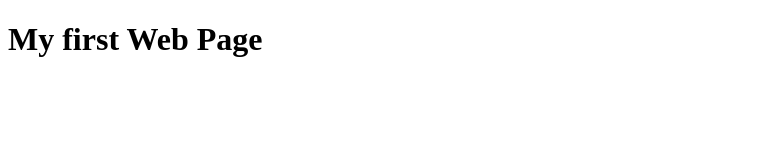
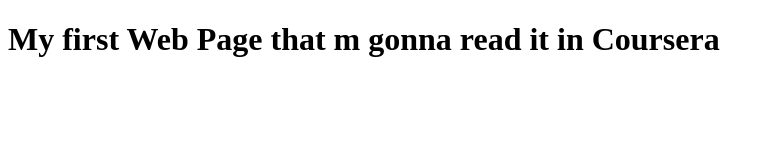
Before and after one commit to rsharma0406/richa-web, a plain HTML site: page site/index.html in a window 1280 px wide. Shown: the whole page, without its empty margins (0-774 px from the left). Drawn offline with Linux system fonts and the light colour scheme.

Commit message:
content chnaged

```diff
--- a/site/index.html
+++ b/site/index.html
@@ -7,7 +7,7 @@
     <title>Document</title>
 </head>
 <body>
-    <h1>My first Web Page
+    <h1>My first Web Page that m gonna read it in Coursera
 
     </h1>
 </body>
```
